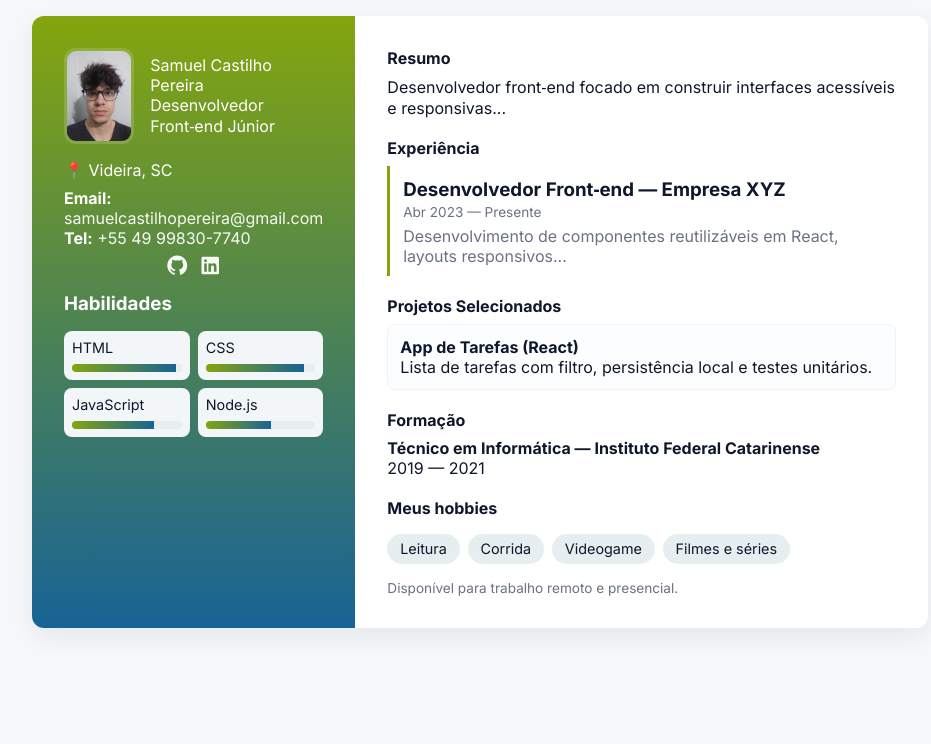
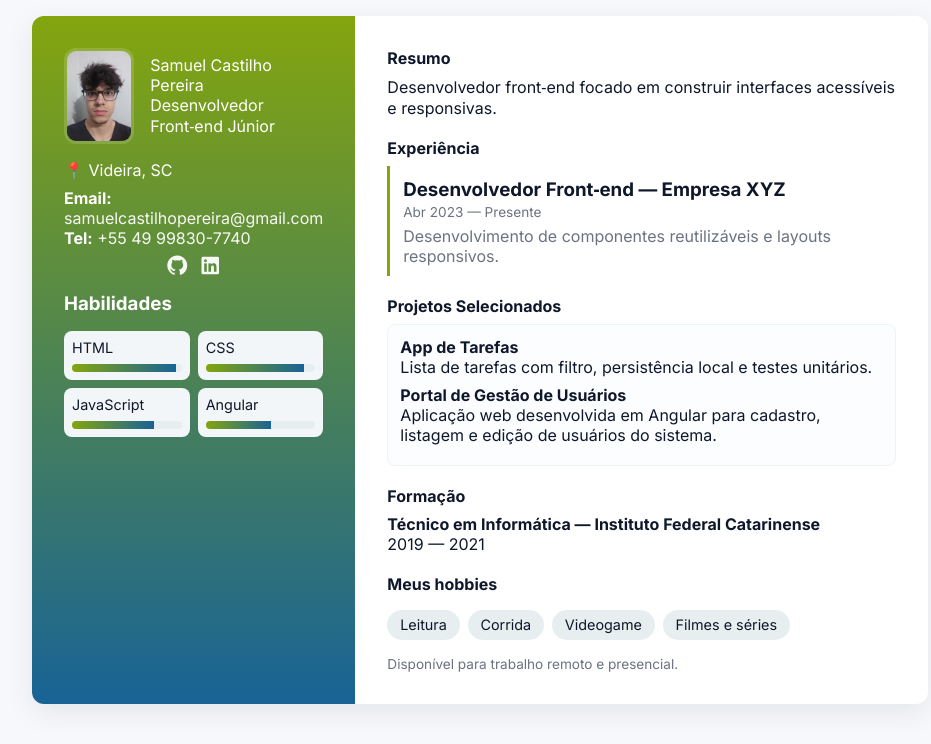
Before and after one commit to samuelcstp/Curriculo, a plain HTML site: page index.html in a window 1280 px wide. Shown: the whole page, without its empty margins (160-1091 px from the left). Drawn offline with Linux system fonts and the light colour scheme.

Commit message:
ultimas alteracoes

```diff
--- a/index.html
+++ b/index.html
@@ -62,7 +62,7 @@
             <div class="skill">JavaScript
                 <div class="progress"><span style="width:75%"></span></div>
             </div>
-            <div class="skill">Node.js
+            <div class="skill">Angular
                 <div class="progress"><span style="width:60%"></span></div>
             </div>
             </div>
@@ -72,7 +72,7 @@
             <section class="section">
                 <h2 id="summary-title">Resumo</h2>
                 <div class="summary">
-                Desenvolvedor front‑end focado em construir interfaces acessíveis e responsivas...
+                Desenvolvedor front‑end focado em construir interfaces acessíveis e responsivas.
                 </div>
             </section>
 
@@ -81,7 +81,7 @@
                 <article class="job">
                 <h3>Desenvolvedor Front‑end — Empresa XYZ</h3>
                 <time datetime="2023-04">Abr 2023 — Presente</time>
-                <p>Desenvolvimento de componentes reutilizáveis em React, layouts responsivos...</p>
+                <p> Desenvolvimento de componentes reutilizáveis e layouts responsivos.</p>
                 </article>
             </section>
 
@@ -89,8 +89,11 @@
                 <h2 id="projects-title">Projetos Selecionados</h2>
                 <div class="projects">
                 <div class="project">
-                    <strong>App de Tarefas (React)</strong>
+                    <strong>App de Tarefas</strong>
                     <div class="muted">Lista de tarefas com filtro, persistência local e testes unitários.</div>
+
+                    <strong>Portal de Gestão de Usuários</strong>
+                    <div class="muted">Aplicação web desenvolvida em Angular para cadastro, listagem e edição de usuários do sistema.</div>
                 </div>
                 <!-- Mais projetos -->
                 </div>
--- a/style.css
+++ b/style.css
@@ -150,6 +150,10 @@ main {
   border-radius: 8px;
 }
 
+.project .muted {
+  margin-bottom: 0.5rem;
+}
+
 footer {
   font-size: 0.85rem;
   color: var(--muted);
```
